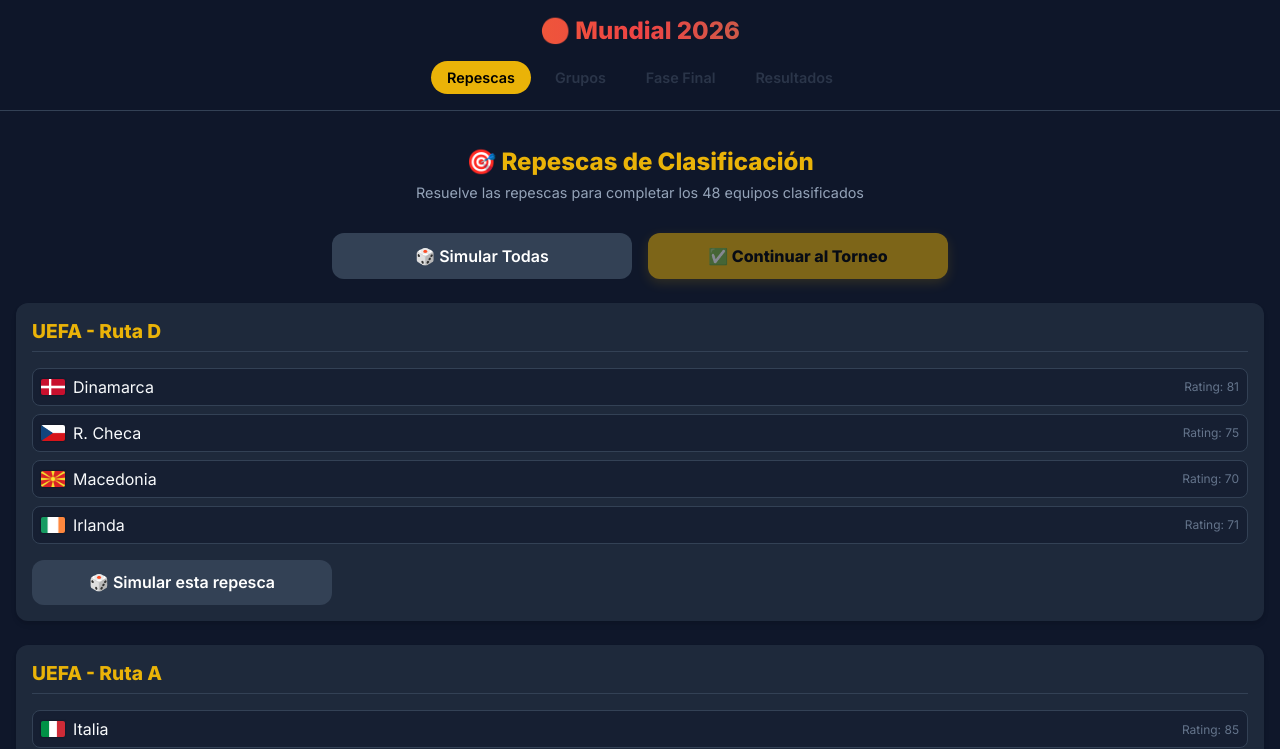
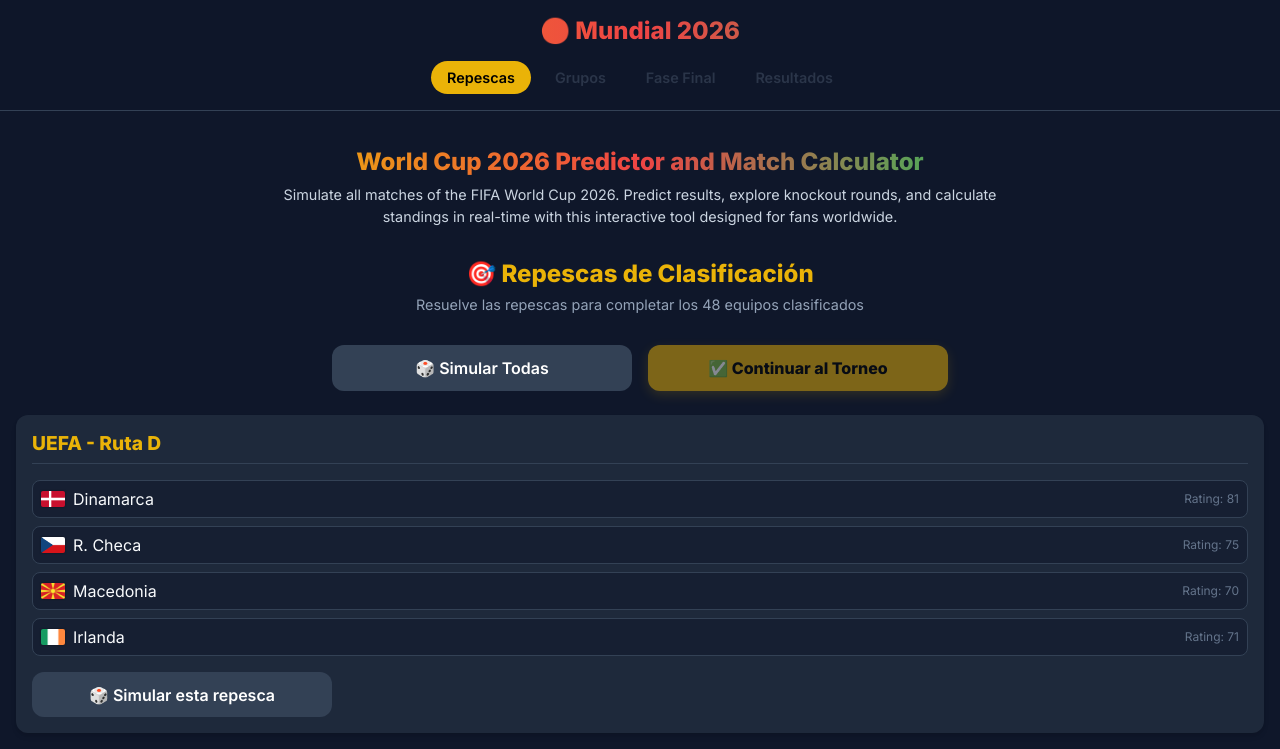
Before and after one commit to REALTREGAZZ/World-Cup-Calculator-2026, a plain HTML site: page index.html in a window 1280 px wide. Both pictures are taken after a click on the button "Comenzar". Shown: the top 749 px of the page. Drawn offline with Linux system fonts and the light colour scheme.

Commit message:
Update index.html

```diff
--- a/index.html
+++ b/index.html
@@ -5,7 +5,7 @@
     <meta charset="UTF-8">
     <meta name="viewport" content="width=device-width, initial-scale=1.0, maximum-scale=1.0, user-scalable=no">
     <meta name="description"
-        content="Simulador oficial del Mundial 2026 con 48 selecciones. Simula grupos, eliminatorias y descubre al campeón.">
+        content="Predict all FIFA World Cup 2026 matches with this interactive calculator: groups, standings, knockouts, and real-time simulations.">
 
     <!-- Meta de verificación Google -->
     <meta name="google-site-verification" content="2S-kvhE__QIp0GHxQBtUa182XEiqINkoWQpvlnu2Xj4" />
@@ -16,7 +16,7 @@
     <script async src="https://pagead2.googlesyndication.com/pagead/js/adsbygoogle.js?client=ca-pub-1807548077304349"
         crossorigin="anonymous"></script>
 
-    <title>Simulador Mundial 2026 - Copa del Mundo</title>
+    <title>World Cup 2026 Calculator | Predict Every Match</title>
 
     <!-- PWA Support -->
     <link rel="manifest" href="manifest.json">
@@ -124,6 +124,15 @@
         </div>
 
         <main id="app">
+
+            <!-- SEO Content Block -->
+            <div style="text-align: center; padding: 1rem; color: #cbd5e1; max-width: 800px; margin: 0 auto;">
+                <h1 style="font-size: 1.5rem; margin-bottom: 0.5rem; color: #eab308;">World Cup 2026 Predictor and Match
+                    Calculator</h1>
+                <p style="font-size: 0.9rem; line-height: 1.5;">Simulate all matches of the FIFA World Cup 2026. Predict
+                    results, explore knockout rounds, and calculate standings in real-time with this interactive tool
+                    designed for fans worldwide.</p>
+            </div>
 
             <!-- SECCIÓN REPESCAS -->
             <section id="playoffs" class="active-section">
```
